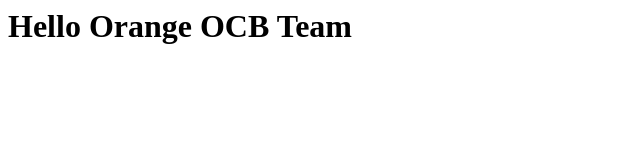
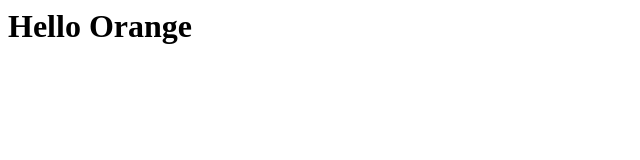
Before and after one commit to abhaysrivastava-orange/aws-devops-website, a plain HTML site: page index.html in a window 1280 px wide. Shown: the whole page, without its empty margins (0-640 px from the left). Drawn offline with Linux system fonts and the light colour scheme.

Commit message:
Update index.html

```diff
--- a/index.html
+++ b/index.html
@@ -1,7 +1,7 @@
 <html>
   <body>
     <h1>
-      Hello Orange OCB Team
+      Hello Orange
     </h1>
   </body>
 </html>
```
